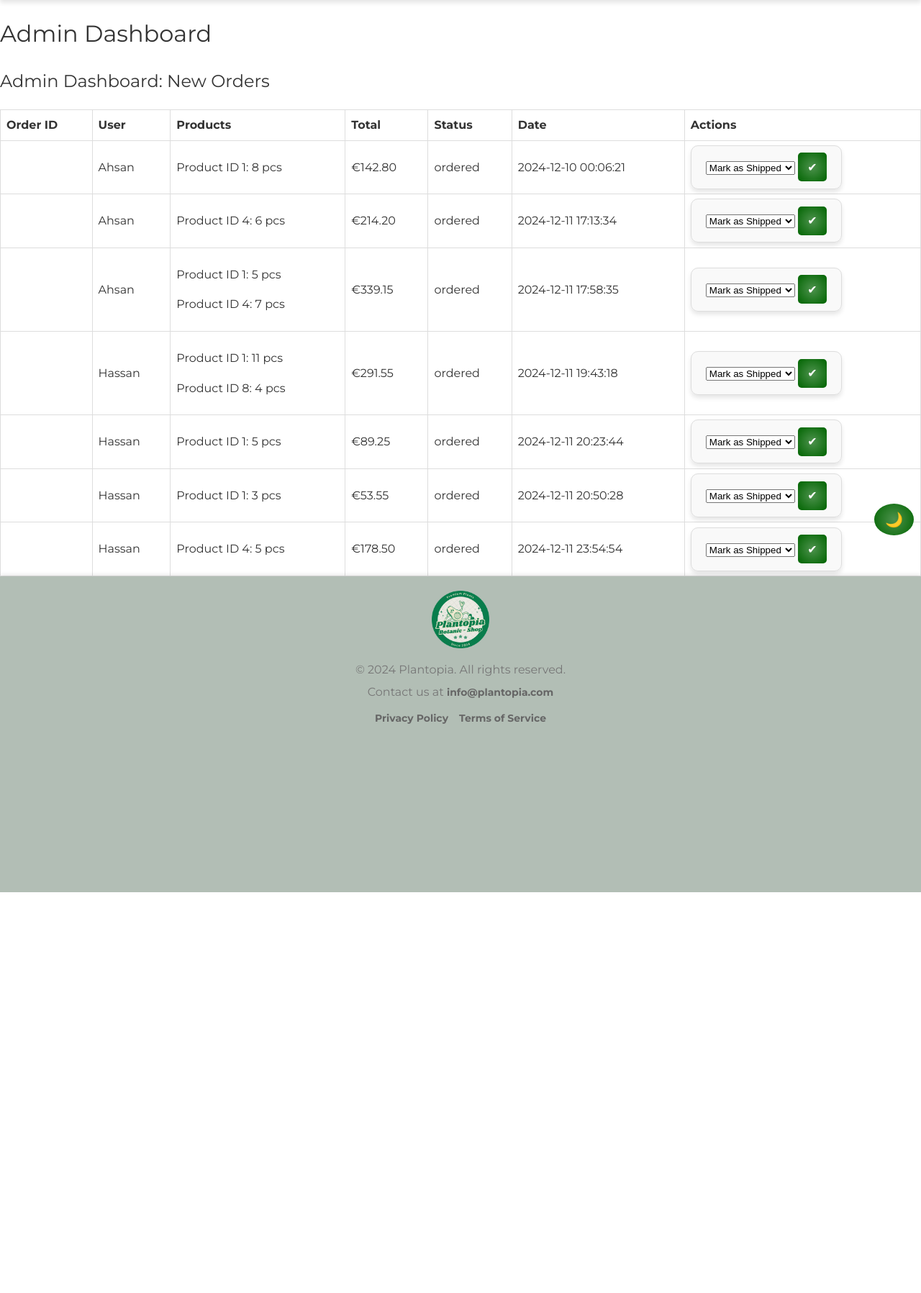
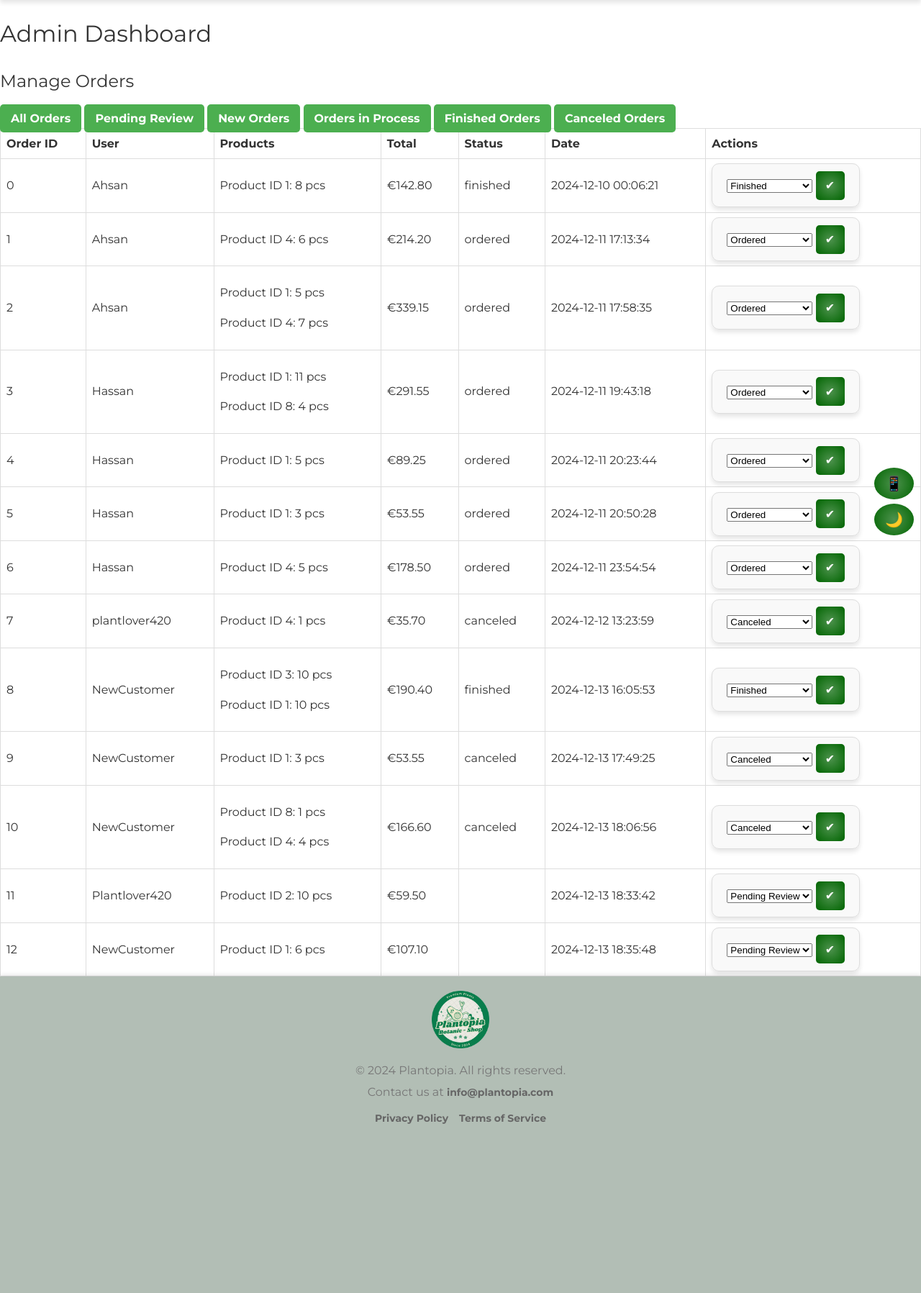
Before and after one commit to lizomander/plantopia, a PHP site: page /admin.php in a window 1280 px wide. Shown: the part 46-1843 px from the top of the page at 72% size. Before the commit the page ends 1286 px from the top, so only its background shows below. Run offline with PHP 8.4, Linux system fonts and the light colour scheme; the visitor is signed in with stand-in values (Sample User, id 1); data that the repository does not hold is empty.

```diff
--- a/admin_orders.php
+++ b/admin_orders.php
@@ -1,33 +1,51 @@
-
 <?php
 // Load orders.json
 $ordersFile = 'json/orders.json';
 $ordersData = json_decode(file_get_contents($ordersFile), true);
-
-// Default to showing new orders
-$filterState = $_GET['state'] ?? 'ordered';
-$filteredOrders = array_filter($ordersData, function ($order) use ($filterState) {
-    return $order['status'] === $filterState;
-});
 
 if ($_SERVER['REQUEST_METHOD'] === 'POST' && isset($_POST['order_id'], $_POST['status'])) {
     $orderId = (int)$_POST['order_id'];
     $newStatus = $_POST['status'];
 
     if (isset($ordersData[$orderId])) {
-        $ordersData[$orderId]['status'] = $newStatus; // Update order status
+        $ordersData[$orderId]['status'] = $newStatus;
 
-        // If rejecting, add a rejection reason
+        // Handle rejection reason for canceled orders
         if ($newStatus === 'canceled' && isset($_POST['rejection_reason'])) {
             $ordersData[$orderId]['rejection_reason'] = $_POST['rejection_reason'];
         }
 
-        // Save changes
+        // Save updates to orders.json
         file_put_contents($ordersFile, json_encode($ordersData, JSON_PRETTY_PRINT));
+        $feedback = "Order ID $orderId updated successfully!";
     }
 }
+
+// Filter orders by state
+$filterState = $_GET['state'] ?? 'all';
+$filteredOrders = $ordersData;
+
+if ($filterState !== 'all') {
+    $filteredOrders = array_filter($ordersData, function ($order) use ($filterState) {
+        return $order['status'] === $filterState;
+    });
+}
 ?>
-<h2>Admin Dashboard: New Orders</h2>
+
+<h2>Manage Orders</h2>
+<?php if (!empty($feedback)): ?>
+    <div class="alert alert-success"><?= htmlspecialchars($feedback) ?></div>
+<?php endif; ?>
+
+<div class="mb-3">
+    <a href="?state=all" class="btn btn-secondary <?= $filterState === 'all' ? 'active' : '' ?>">All Orders</a>
+    <a href="?state=pending_review" class="btn btn-secondary <?= $filterState === 'pending_review' ? 'active' : '' ?>">Pending Review</a>
+    <a href="?state=ordered" class="btn btn-secondary <?= $filterState === 'ordered' ? 'active' : '' ?>">New Orders</a>
+    <a href="?state=shipped" class="btn btn-secondary <?= $filterState === 'shipped' ? 'active' : '' ?>">Orders in Process</a>
+    <a href="?state=finished" class="btn btn-secondary <?= $filterState === 'finished' ? 'active' : '' ?>">Finished Orders</a>
+    <a href="?state=canceled" class="btn btn-secondary <?= $filterState === 'canceled' ? 'active' : '' ?>">Canceled Orders</a>
+</div>
+
 <table class="table">
     <thead>
     <tr>
@@ -43,7 +61,7 @@ if ($_SERVER['REQUEST_METHOD'] === 'POST' && isset($_POST['order_id'], $_POST['s
     <tbody>
     <?php foreach ($filteredOrders as $index => $order): ?>
         <tr>
-            <td><?= htmlspecialchars($order['order_id']) ?></td>
+            <td><?= $index ?></td>
             <td><?= htmlspecialchars($order['user']) ?></td>
             <td>
                 <?php foreach ($order['cart'] as $productId => $quantity): ?>
@@ -54,17 +72,20 @@ if ($_SERVER['REQUEST_METHOD'] === 'POST' && isset($_POST['order_id'], $_POST['s
             <td><?= htmlspecialchars($order['status']) ?></td>
             <td><?= htmlspecialchars($order['timestamp']) ?></td>
             <td>
-                <!-- Update Status -->
                 <form action="" method="POST" style="display:inline;">
                     <input type="hidden" name="order_id" value="<?= $index ?>">
                     <select name="status" class="form-select" onchange="toggleRejectionReason(this, 'rejection-reason-<?= $index ?>')">
-                        <option value="shipped">Mark as Shipped</option>
-                        <option value="finished">Mark as Finished</option>
-                        <option value="canceled">Reject</option>
+                        <option value="pending_review" <?= $order['status'] === 'pending_review' ? 'selected' : '' ?>>Pending Review</option>
+                        <option value="ordered" <?= $order['status'] === 'ordered' ? 'selected' : '' ?>>Ordered</option>
+                        <option value="shipped" <?= $order['status'] === 'shipped' ? 'selected' : '' ?>>Shipped</option>
+                        <option value="finished" <?= $order['status'] === 'finished' ? 'selected' : '' ?>>Finished</option>
+                        <option value="canceled" <?= $order['status'] === 'canceled' ? 'selected' : '' ?>>Canceled</option>
                     </select>
+
                     <div id="rejection-reason-<?= $index ?>" style="display:none; margin-top:10px;">
-                        <textarea name="rejection_reason" class="form-control" placeholder="Enter rejection reason"></textarea>
+                        <textarea name="rejection_reason" class="form-control" placeholder="Enter rejection reason"><?= htmlspecialchars($order['rejection_reason'] ?? '') ?></textarea>
                     </div>
+
                     <button type="submit" class="btn btn-primary btn-sm" style="width: 40px; height: 40px; padding: 0; text-align: center;">✔</button>
                 </form>
             </td>
@@ -72,6 +93,7 @@ if ($_SERVER['REQUEST_METHOD'] === 'POST' && isset($_POST['order_id'], $_POST['s
     <?php endforeach; ?>
     </tbody>
 </table>
+
 <script>
 function toggleRejectionReason(select, reasonFieldId) {
     const reasonField = document.getElementById(reasonFieldId);
--- a/js/darkmode.js
+++ b/js/darkmode.js
@@ -1,6 +1,7 @@
 document.addEventListener("DOMContentLoaded", () => {
     const body = document.body;
 
+    // DARK MODE TOGGLE
     let isDarkMode = localStorage.getItem("darkMode") === "true";
 
     if (isDarkMode) {
@@ -36,4 +37,66 @@ document.addEventListener("DOMContentLoaded", () => {
         }
         isDarkMode = !isDarkMode;
     }
+
+    // LAYOUT TOGGLE
+    let isMobileLayout = false; // Default to desktop layout
+
+    const layoutToggleButton = document.createElement("button");
+    layoutToggleButton.innerHTML = "📱"; // Default to phone icon
+    layoutToggleButton.onclick = toggleLayout;
+    layoutToggleButton.style.position = "fixed";
+    layoutToggleButton.style.bottom = "60px"; // Slightly above dark mode button
+    layoutToggleButton.style.right = "10px";
+    layoutToggleButton.style.zIndex = "1000";
+    layoutToggleButton.style.padding = "10px 15px";
+    layoutToggleButton.style.backgroundColor = "#444";
+    layoutToggleButton.style.color = "#fff";
+    layoutToggleButton.style.border = "none";
+    layoutToggleButton.style.borderRadius = "50%";
+    layoutToggleButton.style.cursor = "pointer";
+    layoutToggleButton.style.fontSize = "20px";
+
+    document.body.appendChild(layoutToggleButton);
+
+    function toggleLayout() {
+        console.log("Toggling layout..."); // Debugging
+        if (isMobileLayout) {
+            body.classList.remove("mobile-layout");
+            layoutToggleButton.innerHTML = "📱"; // Change icon to phone
+        } else {
+            body.classList.add("mobile-layout");
+            layoutToggleButton.innerHTML = "🖥️"; // Change icon to desktop
+        }
+        isMobileLayout = !isMobileLayout;
+    }
+
+    // DROPDOWN TOGGLE LOGIC
+    const navItems = document.querySelectorAll("nav ul li");
+
+    // Handle dropdown behavior for desktop and mobile layouts
+    navItems.forEach((item) => {
+        const dropdown = item.querySelector("ul"); // Submenu inside this <li>
+
+        if (dropdown) {
+            item.addEventListener("mouseenter", () => {
+                if (!body.classList.contains("mobile-layout")) {
+                    dropdown.style.display = "block"; // Show dropdown on hover in desktop
+                }
+            });
+
+            item.addEventListener("mouseleave", () => {
+                if (!body.classList.contains("mobile-layout")) {
+                    dropdown.style.display = "none"; // Hide dropdown on hover out in desktop
+                }
+            });
+
+            item.addEventListener("click", (e) => {
+                if (body.classList.contains("mobile-layout")) {
+                    e.preventDefault(); // Prevent navigation if dropdown exists
+                    dropdown.style.display =
+                        dropdown.style.display === "block" ? "none" : "block"; // Toggle dropdown
+                }
+            });
+        }
+    });
 });
--- a/json/orders.json
+++ b/json/orders.json
@@ -6,7 +6,7 @@
         },
         "total": 142.79999999999998,
         "timestamp": "2024-12-10 00:06:21",
-        "status": "ordered"
+        "status": "finished"
     },
     {
         "user": "Ahsan",
@@ -82,6 +82,47 @@
         },
         "total": 190.39999999999998,
         "discount": 0.2,
-        "timestamp": "2024-12-13 16:05:53"
+        "timestamp": "2024-12-13 16:05:53",
+        "status": "finished"
+    },
+    {
+        "user": "NewCustomer",
+        "cart": {
+            "1": "3"
+        },
+        "total": 53.55,
+        "discount": 0,
+        "timestamp": "2024-12-13 17:49:25",
+        "status": "canceled"
+    },
+    {
+        "user": "NewCustomer",
+        "cart": {
+            "8": "1",
+            "4": "4"
+        },
+        "total": 166.6,
+        "discount": 0,
+        "timestamp": "2024-12-13 18:06:56",
+        "status": "canceled",
+        "rejection_reason": "Canceled by user"
+    },
+    {
+        "user": "Plantlover420",
+        "cart": {
+            "2": "10"
+        },
+        "total": 59.5,
+        "discount": 0,
+        "timestamp": "2024-12-13 18:33:42"
+    },
+    {
+        "user": "NewCustomer",
+        "cart": {
+            "1": "6"
+        },
+        "total": 107.1,
+        "discount": 0,
+        "timestamp": "2024-12-13 18:35:48"
     }
 ]
--- a/logout.php
+++ b/logout.php
@@ -30,12 +30,6 @@ session_destroy();
             </p>
         </section>
     </div>
-    <script>
-        // Redirect to login.php after 5 seconds
-        setTimeout(() => {
-            window.location.href = "login.php";
-        }, 5000);
-    </script>
 </body>
 <?php include('footer.php') ?>
 </html>
```
Also changed, not shown: admin_discounts.php (+56 -12 lines), cancelOrder.php (+29 -16 lines), checkout.php (+26 -22 lines), json/discounts.json (+10 -2 lines), shoppingCart.php (+54 -35 lines), user.php (+5 -5 lines).
